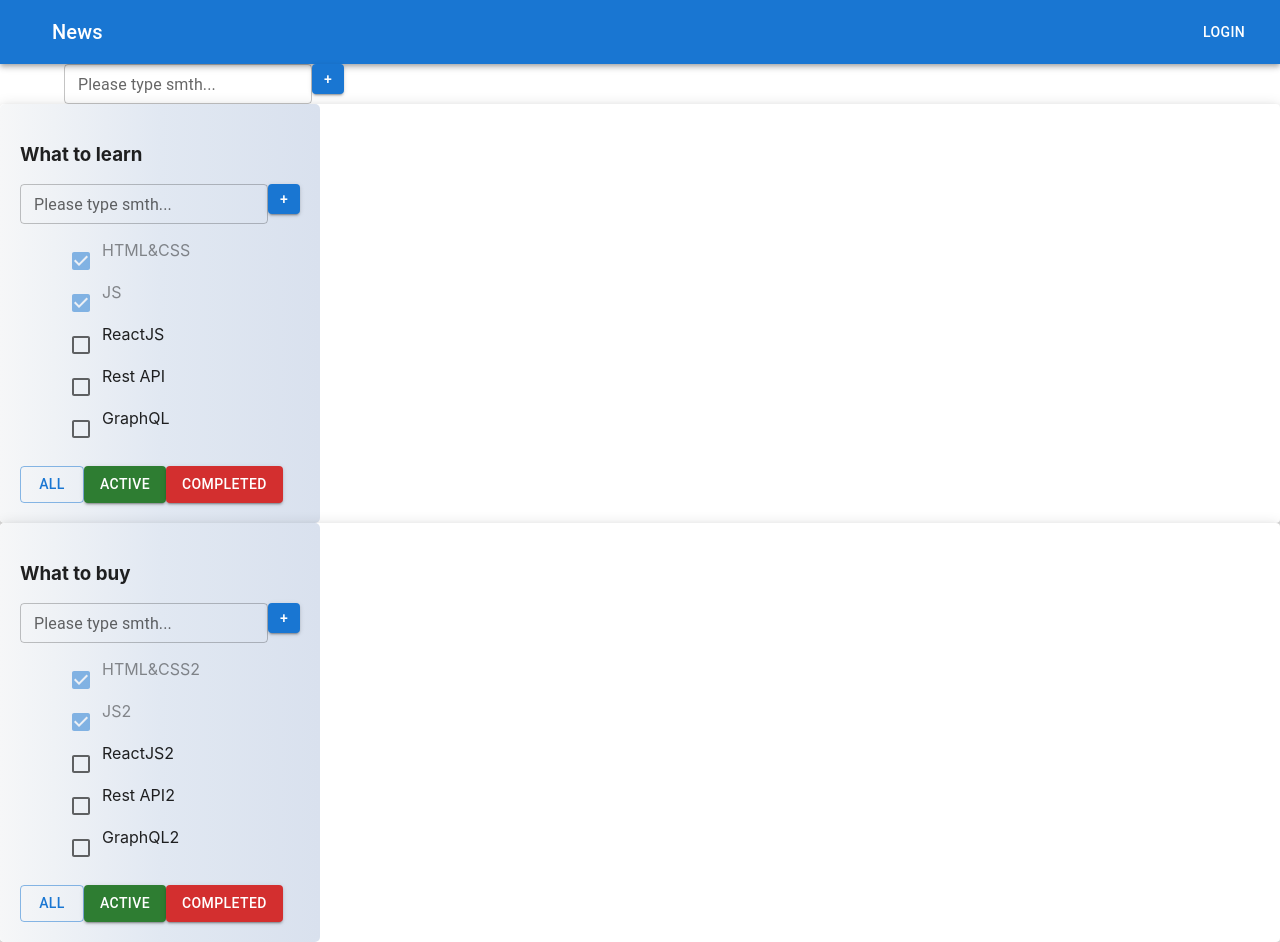
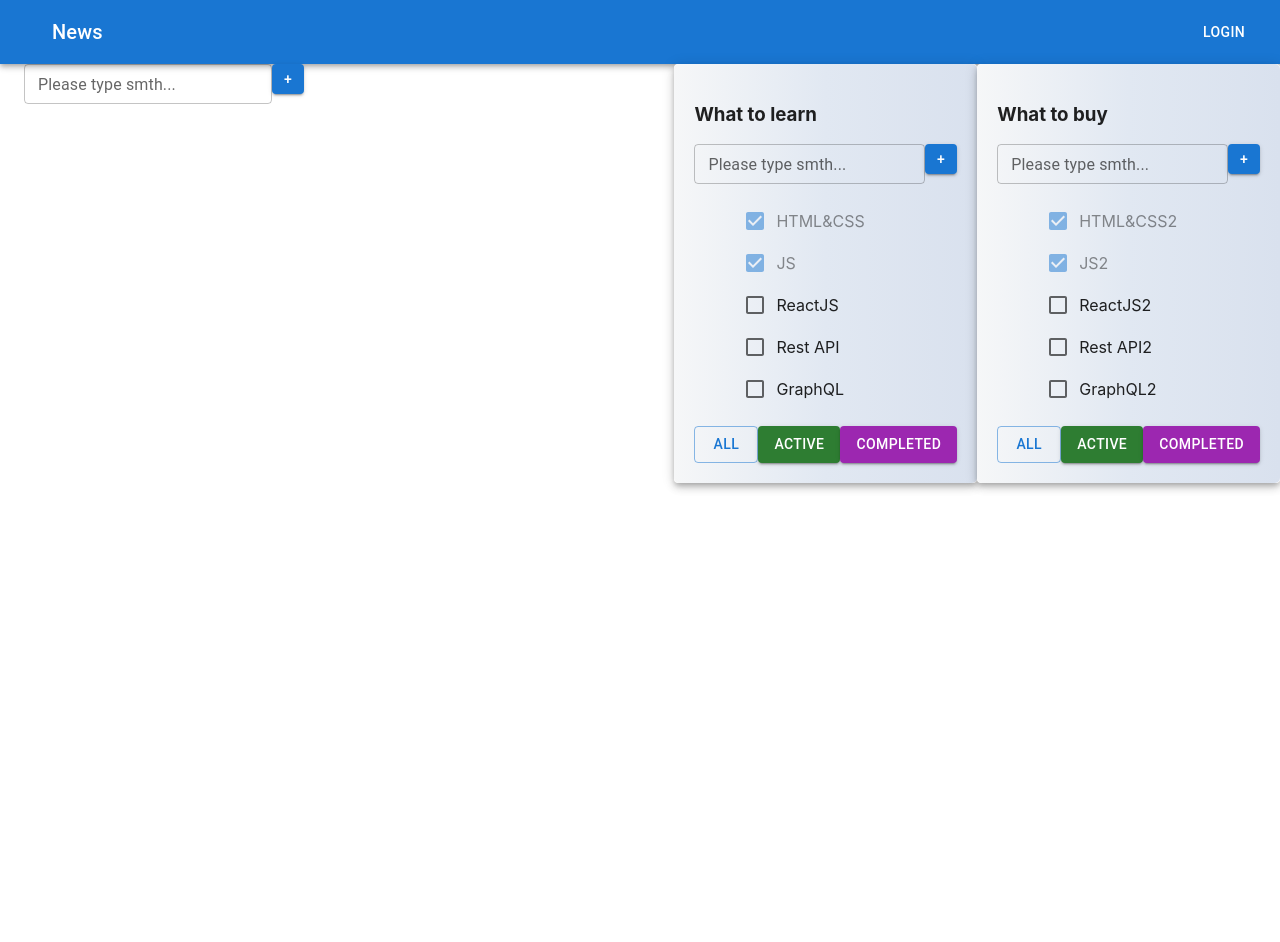
Before and after one commit to Diana-Balaban98/TaskMaster_Pro, a React (Create React App) app: page / in a window 1280 px wide. After the commit the page ends 800 px from the top, so only its background shows below. Built offline with nearby package versions, Linux system fonts and the light colour scheme.

Commit message:
fix code

```diff
--- a/src/App.tsx
+++ b/src/App.tsx
@@ -129,7 +129,7 @@ const App = () => {
     return (
         <div className="App">
             <ButtonAppBar/>
-            <div style={{display: "flex", flexDirection: "column"}}>
+            <div style={{display: "flex"}}>
                 <Container fixed>
                     <Grid container>
                         <AddItemForm callBack={addTodolist}/>
--- a/src/components/SuperButton/SuperButton.tsx
+++ b/src/components/SuperButton/SuperButton.tsx
@@ -1,19 +1,26 @@
 import React from 'react';
+import {Button} from "@mui/material";
+
+type ColorForButton = "inherit" | "primary" | "secondary" | "success" | "error" | "info" |"warning"
 
 type ButtonPropsType = {
     name: string
+    variant: "text" | "outlined" | "contained"
+    color: ColorForButton
     callBack: () => void
-    className?: string
 }
 
-export const SuperButton = (props: ButtonPropsType) => {
+export const SuperButton: React.FC<ButtonPropsType> = ({
+    name, variant, color, callBack
+                                                       }) => {
+
     const onClickHandler = () => {
-        props.callBack()
+        callBack()
     }
 
     return (
         <div>
-            <button onClick={onClickHandler}>{props.name}</button>
+            <Button color={color} variant={variant} onClick={onClickHandler}>{name}</Button>
         </div>
     );
 };
--- a/src/components/TodoList/TodoList.tsx
+++ b/src/components/TodoList/TodoList.tsx
@@ -5,6 +5,7 @@ import {AddItemForm} from "../AddItemForm/AddItemForm";
 import {EditableSpan} from "../../EditableSpan/EditableSpan";
 import {Button} from '@mui/material'
 import Checkbox from '@mui/material/Checkbox';
+import {SuperButton} from "../SuperButton/SuperButton";
 
 
 
@@ -47,9 +48,7 @@ export const Todolist = ({
         setButtonName(filter);
     }
 
-    const removeTaskHandler = (ID: string) => {
-        removeTask(todolistId, ID);
-    }
+    const removeTaskHandler = (ID: string) => () => removeTask(todolistId, ID);
 
     const changeStatusHandler = (e: ChangeEvent<HTMLInputElement>, id: string) => {
         restProps.changeStatus(todolistId, id, e.currentTarget.checked);
@@ -57,12 +56,11 @@ export const Todolist = ({
 
     const mappedTasks = tasks.map((task, index) => {
 
-        return <li className={task.isDone ? s.isDone : ""} style={{display: "flex"}} key={index}>
-            {/*<SuperButton name={"X"} callBack={() => removeTaskHandler(task.id)}/>*/}
+        return <li className={`${s.task} ${task.isDone ? s.isDone : ""}`} key={index}>
             <Checkbox onChange={(e) => changeStatusHandler(e, task.id)} checked={task.isDone}  />
-            {/*<span>{task.title}</span>*/}
             <EditableSpan oldTitle={task.title}
                           callBack={(updateTitle: string) => updateTaskHandler(task.id, updateTitle)}/>
+            {/*<SuperButton name={"X"} callBack={removeTaskHandler(task.id)}/>*/}
         </li>
     })
 
@@ -102,15 +100,9 @@ export const Todolist = ({
                 }
             </ul>
             <div style={{display: "flex"}}>
-                <Button variant={buttonName === 'all' ? "outlined":"contained"} color='primary' onClick={() => removeHandler("all")}>All</Button>
-                <Button variant={buttonName === 'active' ? "outlined":"contained"} color='success' onClick={() => removeHandler("active")}>Active</Button>
-                <Button variant={buttonName === 'completed' ? "outlined":"contained"} color='error' onClick={() => removeHandler("completed")}>Completed</Button>
-                {/*<SuperButton className={buttonName === "all" ? s.activeFilter : ""} name="All"*/}
-                {/*        callBack={() => removeHandler("all")}/>*/}
-                {/*<SuperButton className={buttonName === "active" ? s.activeFilter : ""} name="Active"*/}
-                {/*        callBack={() => removeHandler("active")}/>*/}
-                {/*<SuperButton className={buttonName === "completed" ? s.activeFilter : ""} name="Completed"*/}
-                {/*        callBack={() => removeHandler("completed")}/>*/}
+                <SuperButton name="All" variant={buttonName === 'all' ? "outlined":"contained"} color="primary" callBack={() => removeHandler("all")}/>
+                <SuperButton name="Active" variant={buttonName === 'active' ? "outlined":"contained"} color='success' callBack={() => removeHandler("active")}/>
+                <SuperButton name="Completed" variant={buttonName === 'completed' ? "outlined":"contained"} color='secondary' callBack={() => removeHandler("completed")}/>
             </div>
         </div>
     )
--- a/src/components/TodoList/Todolist.module.css
+++ b/src/components/TodoList/Todolist.module.css
@@ -13,3 +13,9 @@
 .isDone {
     opacity: 0.5;
 }
+
+.task {
+    display: flex;
+    align-items: center;
+    list-style: none;
+}
```
